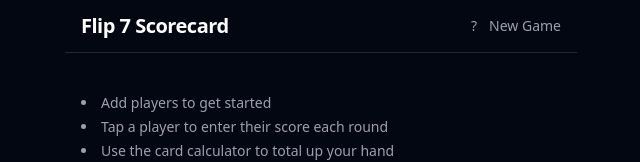
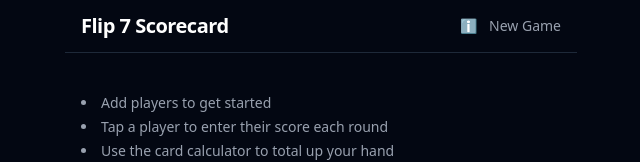
Before and after one commit to nickjharr/flip7scorecard, a SvelteKit app: page / in a window 1280 px wide. Shown: the top 162 px of the page, without its empty margins (319-959 px from the left). Built offline with nearby package versions, Linux system fonts and the light colour scheme.

Commit message:
feat: use info emoji for help button

```diff
--- a/src/routes/+page.svelte
+++ b/src/routes/+page.svelte
@@ -59,7 +59,7 @@
         aria-label="Help"
         class="text-sm text-gray-400 hover:text-white transition-colors"
       >
-        ?
+        ℹ️
       </button>
       <button
         onclick={() => (showNewGameConfirm = true)}
```
